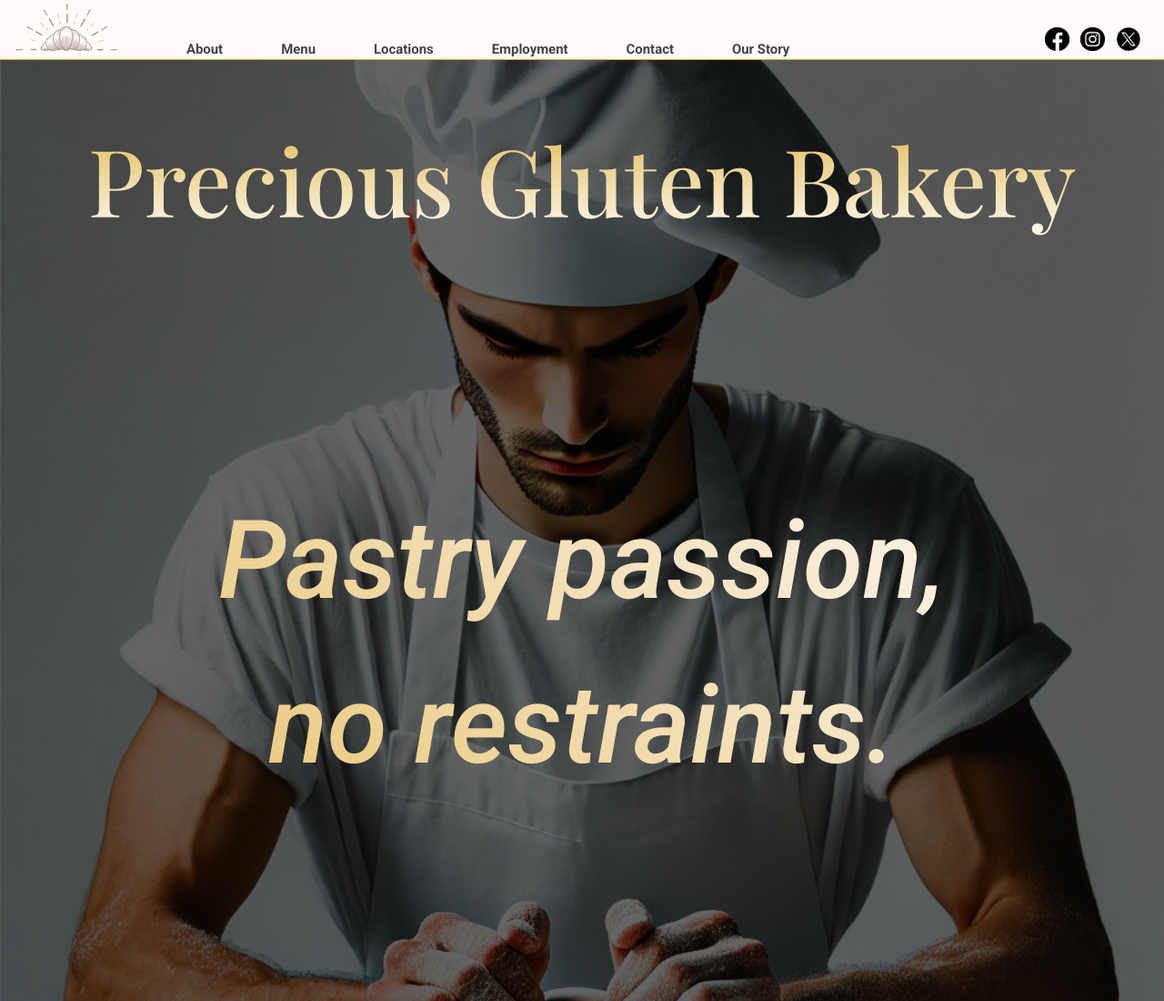
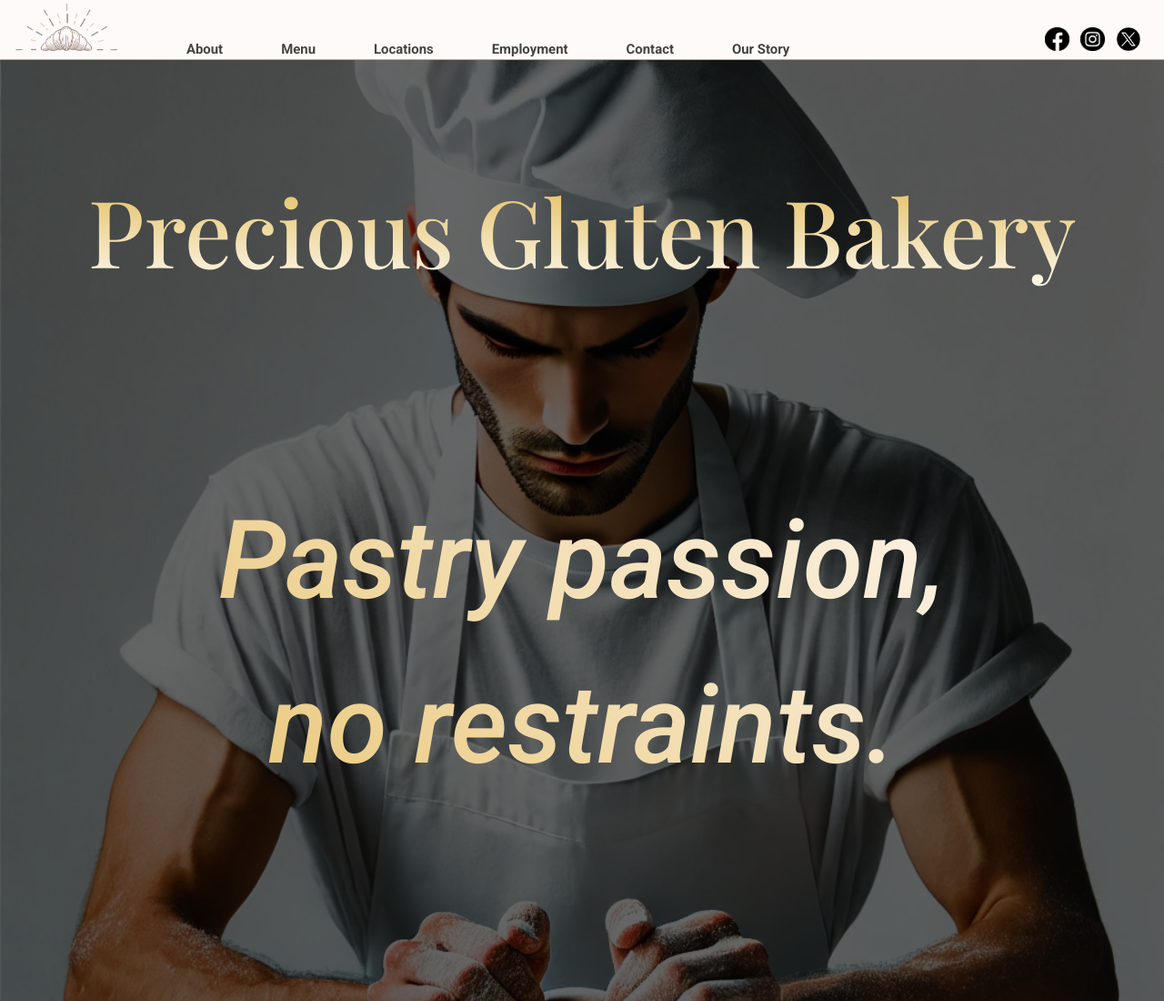
Before and after one commit to babetCode/PreciousGluten, a plain HTML site: page index.html in a window 1280 px wide. Shown: the top 1100 px of the page at 91% size. Drawn offline with nearby package versions, Linux system fonts and the light colour scheme; a web font is replaced by a local one.

Commit message:
hero-text

```diff
--- a/css/global.css
+++ b/css/global.css
@@ -39,7 +39,7 @@ body{
 }
 
 .hero-text {
-    margin: calc(12vw - 150pt) 0 0;
+    margin: calc(6vw - 50pt) 0 0;
     width: 100%;
     font-family: "Playfair Display", serif;
     font-weight: 500;
```
